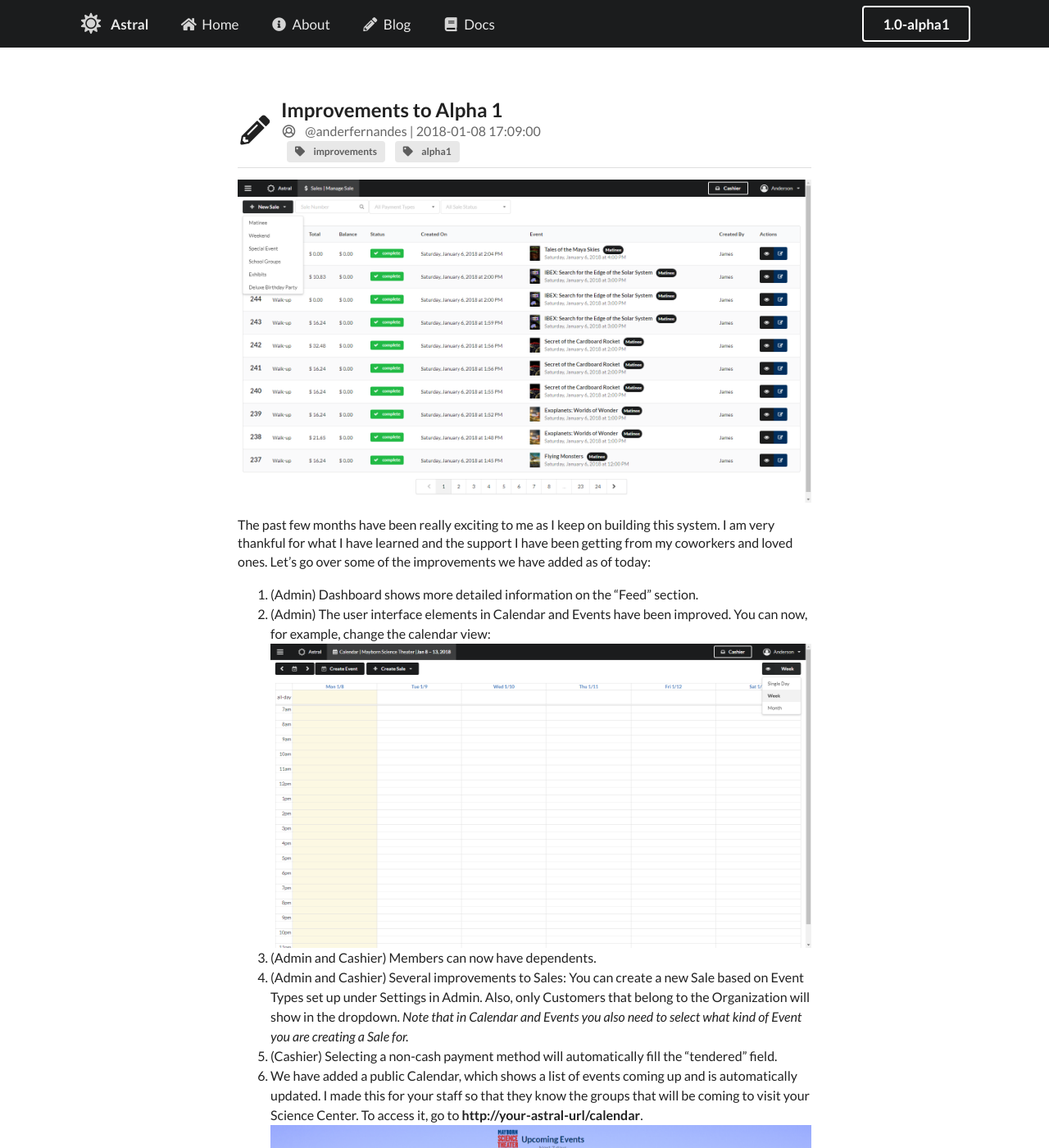
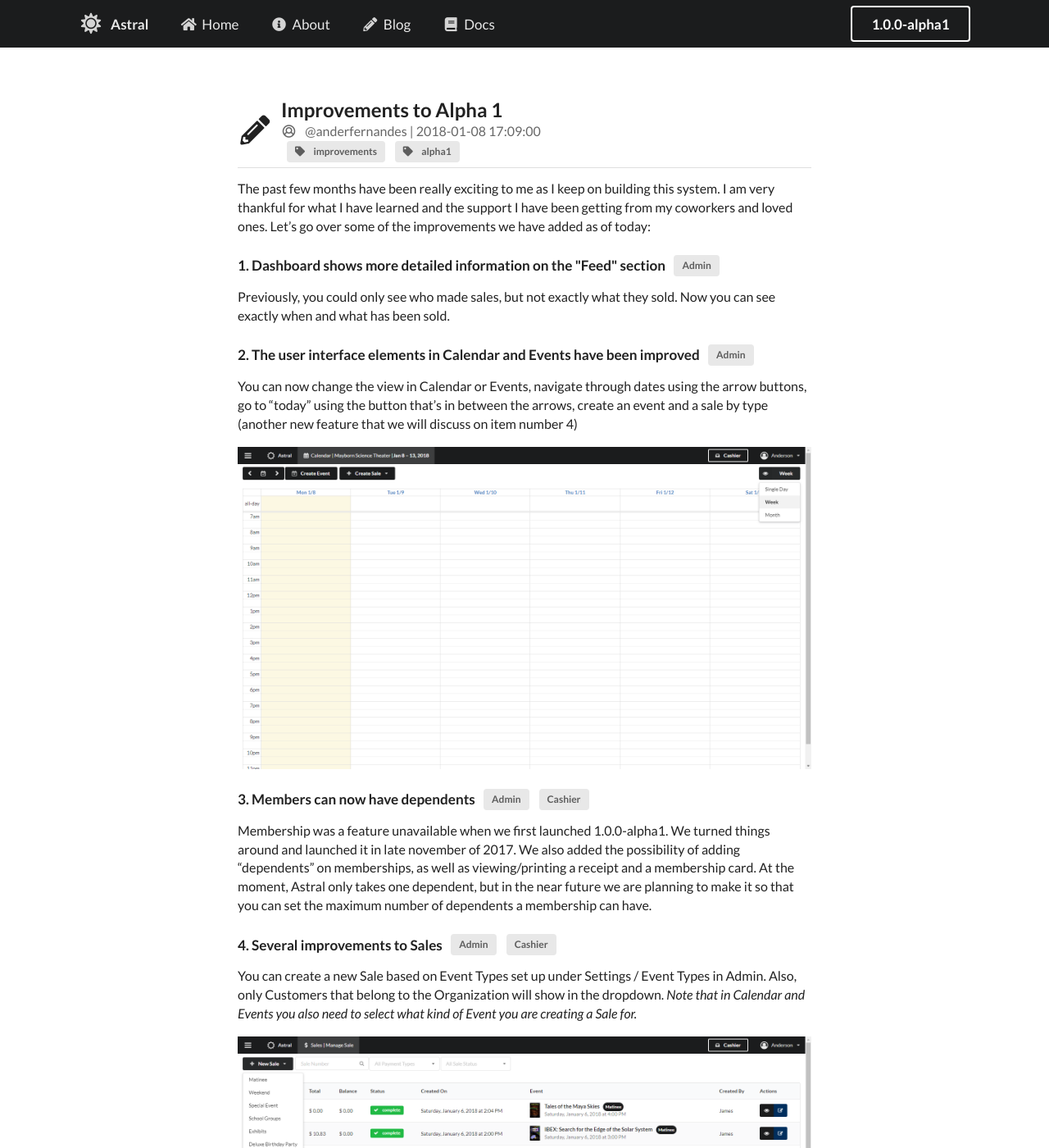
Before and after one commit to anderfernandes/astral-docs, a Jekyll site: the page built from blog/_posts/2018-1-8-improvements-to-alpha-1.md, in a window 1280 px wide and 1400 px high. Shown: the whole window at 82% size. Built offline with Jekyll 4.4.1, drawn with Linux system fonts in a browser that asks for light colours; nearby versions of some CDN libraries; some of the changed text lies outside the part shown.

Commit message:
Fixed 1.0.0-alpha1 URL, visual improvements to latest blog post

```diff
--- a/_config.yml
+++ b/_config.yml
@@ -16,7 +16,7 @@
 
 title: Astral
 email: handerson171@gmail.com
-current: 1.0-alpha1
+current: 1.0.0-alpha1
 description: > # this means to ignore newlines until "baseurl:"
   Focus on your visitors. Not on bureocracy. Using any modern browser in a computer
   or mobile device, Astral allows your non-profit organization manage shows, events,
--- a/blog/_posts/2018-1-8-improvements-to-alpha-1.md
+++ b/blog/_posts/2018-1-8-improvements-to-alpha-1.md
@@ -22,21 +22,43 @@ excerpt: Alpha 1 has received several improvements and in this post we will go o
   </div>
 </h2>
 
+The past few months have been really exciting to me as I keep on building this system. I am very thankful for what I have learned and the support I have been getting from my coworkers and loved ones. Let's go over some of the improvements we have added as of today:
+
+<div class="ui small header">1. Dashboard shows more detailed information on the "Feed" section <div class="ui label">Admin</div></div>
+
+Previously, you could only see who made sales, but not exactly what they sold. Now you can see exactly when and what has been sold.
+
+<div class="ui small header">2. The user interface elements in Calendar and Events have been improved <div class="ui label">Admin</div></div>
+
+You can now change the view in Calendar or Events, navigate through dates using the arrow buttons, go to "today" using the button that's in between the arrows, create an event and a sale by type (another new feature that we will discuss on item number 4)
+
+<img src="/assets/images/alpha-1-calendar-update.png" class="ui image" />
+
+<div class="ui small header">3. Members can now have dependents <div class="ui label">Admin</div> <div class="ui label">Cashier</div></div>
+
+Membership was a feature unavailable when we first launched 1.0.0-alpha1. We turned things around and launched it in late november of 2017. We also added the possibility of adding "dependents" on memberships, as well as viewing/printing a receipt and a membership card. At the moment, Astral only takes one dependent, but in the near future we are planning to make it so that you can set the maximum number of dependents a membership can have.
+
+<div class="ui small header">4. Several improvements to Sales <div class="ui label">Admin</div> <div class="ui label">Cashier</div></div>
+
+You can create a new Sale based on Event Types set up under Settings / Event Types in Admin. Also, only Customers that belong to the Organization will show in the dropdown. *Note that in Calendar and Events you also need to select what kind of Event you are creating a Sale for.*
+
 <img src="/assets/images/alpha-1-sales-update.png" class="ui image" />
 
-The past few months have been really exciting to me as I keep on building this system. I am very thankful for what I have learned and the support I have been getting from my coworkers and loved ones. Let's go over some of the improvements we have added as of today:
+<div class="ui small header">5. Selecting a non-cash payment method will automatically fill the "tendered" field <div class="ui label">Cashier</div></div>
 
-1. (Admin) Dashboard shows more detailed information on the "Feed" section.
-2. (Admin) The user interface elements in Calendar and Events have been improved. You can now, for example, change the calendar view:
-<img src="/assets/images/alpha-1-calendar-update.png" class="ui image" />
-3. (Admin and Cashier) Members can now have dependents.
-4. (Admin and Cashier) Several improvements to Sales: You can create a new Sale based on Event Types set up under Settings in Admin. Also, only Customers that belong to the Organization will show in the dropdown. *Note that in Calendar and Events you also need to select what kind of Event you are creating a Sale for.*
-5. (Cashier) Selecting a non-cash payment method will automatically fill the "tendered" field.
-6. We have added a public Calendar, which shows a list of events coming up and is automatically updated. I made this for your staff so that they know the groups that will be coming to visit your Science Center. To access it, go to **http://your-astral-url/calendar**.
+I didn't notice how annoying something so simple was until I had to sell a couple of tickets over the holiday season. You're welcome, cashiers!
+
+<div class="ui small header">6. "Public Calendar" </div>
+
+We have added a public Calendar, which shows a list of events coming up and is automatically updated. I made this for your staff so that they know the groups that will be coming to visit your Science Center. To access it, go to **http://your-astral-url/calendar**.
+
 <img src="/assets/images/alpha-1-calendar.png" class="ui image" />
-7. Upcoming Shows, for your visitors to know what shows are played that day in in the next 7 days and is automatically updated. To access it, go to **http://your-astral-url/upcoming**.
+
+<div class="ui small header">7. "Upcoming Events" </div>
+
+Upcoming Shows, for your visitors to know what shows are played that day in in the next 7 days and is automatically updated. To access it, go to **http://your-astral-url/upcoming**.
 <img src="/assets/images/alpha-1-upcoming.png" class="ui image" />
 
-Items 6 and 7 are perfect for a nice and large screen, that's what I had in mind when I made them. That's how we are using them at the Mayborn Science Theater.
+Items 6 and 7 are perfect for a nice and large screen. That's what I had in mind when I made them. That's how we are using them at the <a href="http://www.starsatnight.org" target="_blank">Mayborn Science Theater</a>
 
 I already have a lot more in mind for Astral so keep checking back for more updates. Happy new year!
```
Also changed, not shown: docs/1.0.0-alpha1/admin/index.md (renamed from docs/1.0-alpha1/admin/index.md, +1 -1 lines), docs/1.0.0-alpha1/cashier/index.md (renamed from docs/1.0-alpha1/cashier/index.md, +1 -1 lines), docs/1.0.0-alpha1/index.md (renamed from docs/1.0-alpha1/index.md, +1 -1 lines).
